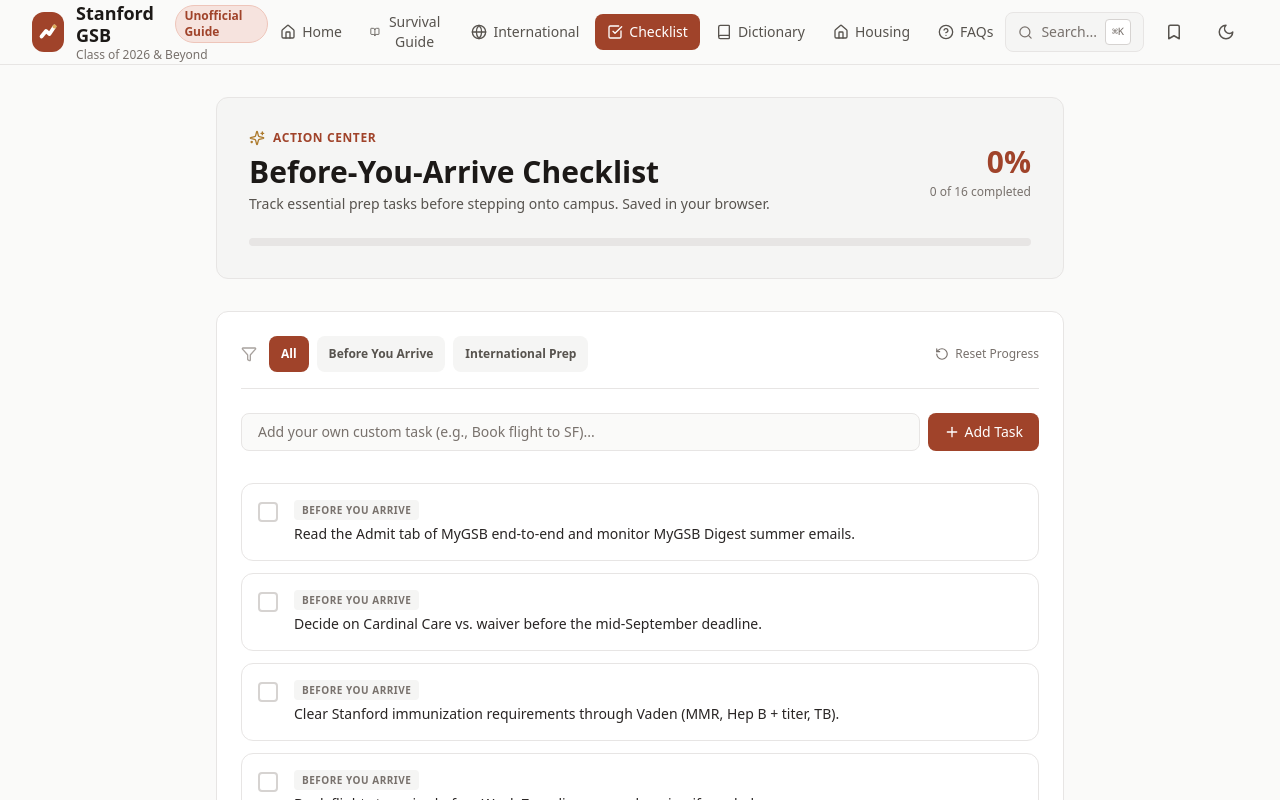
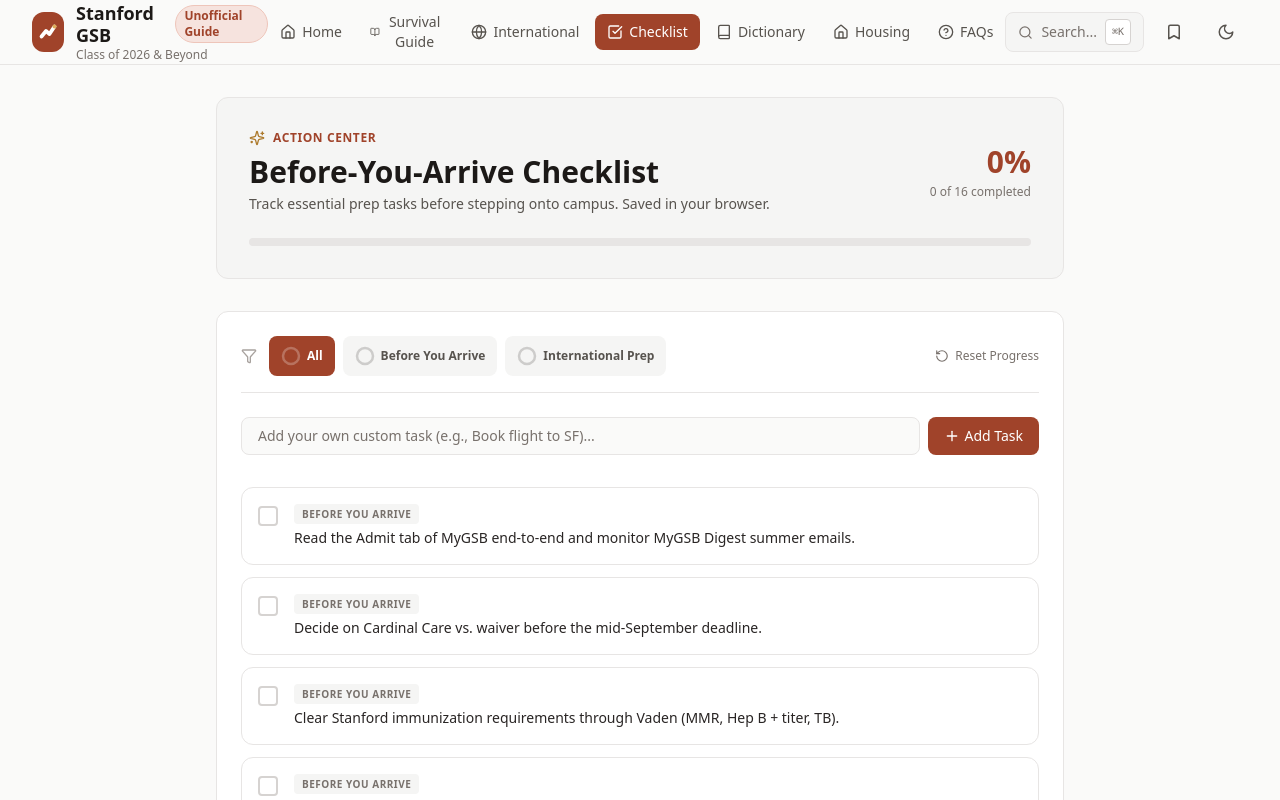
Before and after one commit to aryamanw/GSB-Guide, a React (Vite) app: page / in a window 1280 px wide. Both pictures are taken after a click on the button "Checklist". Shown: the top 800 px of the page. Built offline with nearby package versions, Linux system fonts and the light colour scheme; a web font is replaced by a local one.

Commit message:
feat: add per-category progress rings to ChecklistTracker

```diff
--- a/src/components/ChecklistTracker.jsx
+++ b/src/components/ChecklistTracker.jsx
@@ -1,6 +1,29 @@
 import React, { useState, useEffect } from 'react';
 import { CheckSquare, RotateCcw, Plus, Sparkles, Filter } from 'lucide-react';
 import confetti from 'canvas-confetti';
+
+function ProgressRing({ percent }) {
+  const r = 8;
+  const circumference = 2 * Math.PI * r;
+  const offset = circumference * (1 - percent / 100);
+  return (
+    <svg width="20" height="20" viewBox="0 0 20 20" className="progress-ring shrink-0" aria-hidden="true">
+      <circle cx="10" cy="10" r={r} fill="none" stroke="currentColor" strokeWidth="2.5" opacity="0.25" />
+      <circle
+        cx="10"
+        cy="10"
+        r={r}
+        fill="none"
+        stroke="currentColor"
+        strokeWidth="2.5"
+        strokeLinecap="round"
+        strokeDasharray={circumference}
+        strokeDashoffset={offset}
+        transform="rotate(-90 10 10)"
+      />
+    </svg>
+  );
+}
 
 export default function ChecklistTracker({ initialItems }) {
   const [items, setItems] = useState(() => {
@@ -64,6 +87,16 @@
   const completedCount = items.filter((i) => i.defaultChecked).length;
   const progressPercent = items.length > 0 ? Math.round((completedCount / items.length) * 100) : 0;
 
+  const categoryCompletion = {};
+  for (const cat of categories) {
+    if (cat === 'All') continue;
+    const catItems = items.filter((i) => i.category === cat);
+    const done = catItems.filter((i) => i.defaultChecked).length;
+    categoryCompletion[cat] = catItems.length ? Math.round((done / catItems.length) * 100) : 0;
+  }
+
+  const ringPercent = (cat) => (cat === 'All' ? progressPercent : categoryCompletion[cat]);
+
   return (
     <div className="max-w-4xl mx-auto px-4 sm:px-6 py-8">
       {/* Banner */}
@@ -109,12 +142,14 @@
               <button
                 key={cat}
                 onClick={() => setActiveCategory(cat)}
-                className={`px-3 py-2.5 rounded-lg text-xs font-semibold active:scale-[0.97] transition-all ${
+                aria-pressed={activeCategory === cat}
+                className={`px-3 py-2.5 rounded-lg text-xs font-semibold active:scale-[0.97] transition-all flex items-center gap-1.5 ${
                   activeCategory === cat
                     ? 'bg-cardinal-600 text-white'
                     : 'bg-stone-100 dark:bg-stone-800 text-stone-600 dark:text-stone-400 hover:bg-stone-200'
                 }`}
               >
+                <ProgressRing percent={ringPercent(cat)} />
                 {cat}
               </button>
             ))}
--- a/src/index.css
+++ b/src/index.css
@@ -304,3 +304,14 @@
     transition: none;
   }
 }
+
+/* Category progress rings in the checklist: the stroke animates as items toggle. */
+.progress-ring circle {
+  transition: stroke-dashoffset 0.5s ease;
+}
+
+@media (prefers-reduced-motion: reduce) {
+  .progress-ring circle {
+    transition: none;
+  }
+}
```
